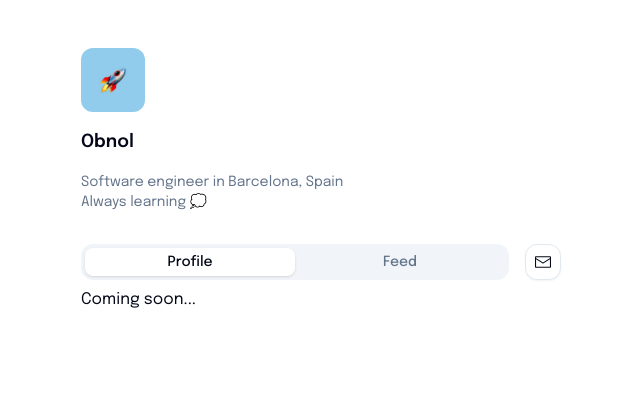
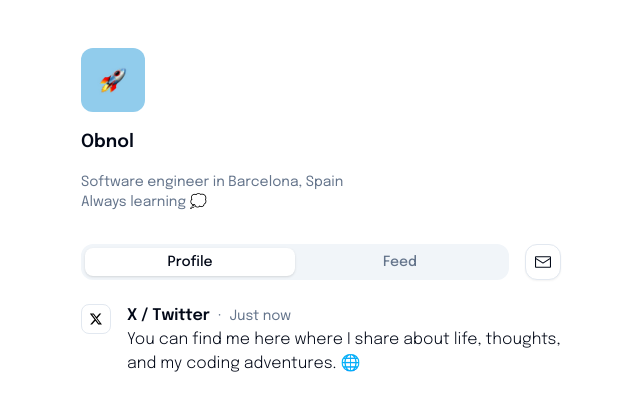
Before and after one commit to obnol/portfolio, a Next.js app: page / in a window 1280 px wide. Shown: the top 410 px of the page, without its empty margins (319-959 px from the left). Built offline with nearby package versions, Linux system fonts and the light colour scheme.

Commit message:
feat: add base X post

```diff
--- a/app/page.tsx
+++ b/app/page.tsx
@@ -1,11 +1,30 @@
 import Header from '@/components/header';
-import Toolbar from '@/components/toolbar';
+import { Tabs, TabsContent, TabsList, TabsTrigger } from '@/components/ui/tabs';
+import EmailContactBtn from '@/components/email-contact-btn';
+import Post from '@/components/post/post';
 
 export default function Home(): JSX.Element {
   return (
     <main className='flex min-h-screen flex-col mx-auto max-w-xl p-8 sm:p-12 gap-8'>
       <Header />
-      <Toolbar />
+      <Tabs defaultValue='profile' className='gap-4 flex flex-col'>
+        <div className='flex items-center gap-4'>
+          <TabsList className='flex-1 flex justify-between'>
+            <TabsTrigger className='flex w-1/2' value='profile'>
+              Profile
+            </TabsTrigger>
+            <TabsTrigger className='flex w-1/2' value='feed'>
+              Feed
+            </TabsTrigger>
+          </TabsList>
+          <EmailContactBtn />
+        </div>
+
+        <TabsContent value='profile'>
+          <Post />
+        </TabsContent>
+        <TabsContent value='feed'>Coming soon...</TabsContent>
+      </Tabs>
     </main>
   );
 }
--- /dev/null
+++ b/components/post/post-footer.tsx
@@ -0,0 +1,12 @@
+'use client';
+
+import { HeartIcon } from '@radix-ui/react-icons';
+import { Button } from '../ui/button';
+
+export default function PostFooter(): JSX.Element {
+  return (
+    <div className='flex items-center gap-4'>
+      <HeartIcon />
+    </div>
+  );
+}
--- /dev/null
+++ b/components/post/post-header.tsx
@@ -0,0 +1,11 @@
+export default function PostHeader(): JSX.Element {
+  return (
+    <div className='flex items-center gap-4'>
+      <div className='flex items-center gap-2'>
+        <p className='font-semibold'>X / Twitter</p>
+        <p className='text-muted-foreground text-sm'>·</p>
+        <p className='text-muted-foreground text-sm'>Just now</p>
+      </div>
+    </div>
+  );
+}
--- /dev/null
+++ b/components/post/post-image.tsx
@@ -0,0 +1,9 @@
+export default function PostImage(): JSX.Element {
+  return (
+    <div className='p-2 border rounded-lg'>
+      <svg xmlns='http://www.w3.org/2000/svg' width='12' height='12' viewBox='0 0 300 271'>
+        <path d='m236 0h46l-101 115 118 156h-92.6l-72.5-94.8-83 94.8h-46l107-123-113-148h94.9l65.5 86.6zm-16.1 244h25.5l-165-218h-27.4z' />
+      </svg>
+    </div>
+  );
+}
--- /dev/null
+++ b/components/post/post.tsx
@@ -0,0 +1,18 @@
+import PostFooter from './post-footer';
+import PostHeader from './post-header';
+import PostImage from './post-image';
+
+export default function Post(): JSX.Element {
+  return (
+    <div className='flex gap-4'>
+      <div>
+        <PostImage />
+      </div>
+      <div className='flex flex-col'>
+        <PostHeader />
+        <p className='font-light'>You can find me here where I share about life, thoughts, and my coding adventures. 🌐</p>
+        {/* <PostFooter /> */}
+      </div>
+    </div>
+  );
+}
--- a/components/toolbar.tsx
+++ /dev/null
@@ -1,23 +0,0 @@
-import { Tabs, TabsContent, TabsList, TabsTrigger } from '@/components/ui/tabs';
-import EmailContactBtn from './email-contact-btn';
-
-export default function Toolbar(): JSX.Element {
-  return (
-    <Tabs defaultValue='profile'>
-      <div className='flex items-center gap-4'>
-        <TabsList className='flex-1 flex justify-between'>
-          <TabsTrigger className='flex w-1/2' value='profile'>
-            Profile
-          </TabsTrigger>
-          <TabsTrigger className='flex w-1/2' value='feed'>
-            Feed
-          </TabsTrigger>
-        </TabsList>
-        <EmailContactBtn />
-      </div>
-
-      <TabsContent value='profile'>Coming soon...</TabsContent>
-      <TabsContent value='feed'>Coming soon...</TabsContent>
-    </Tabs>
-  );
-}
```
